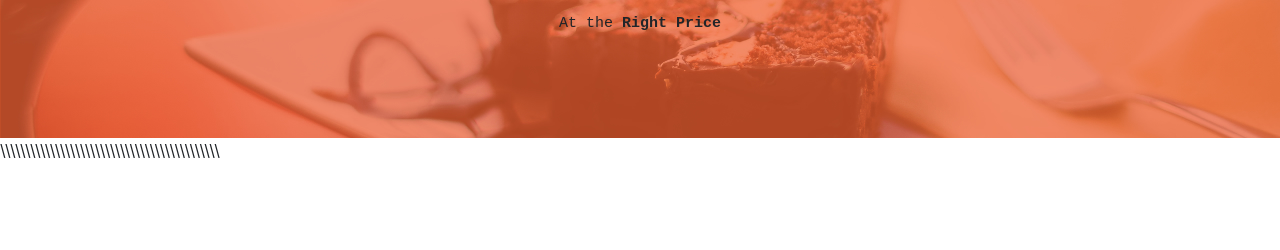
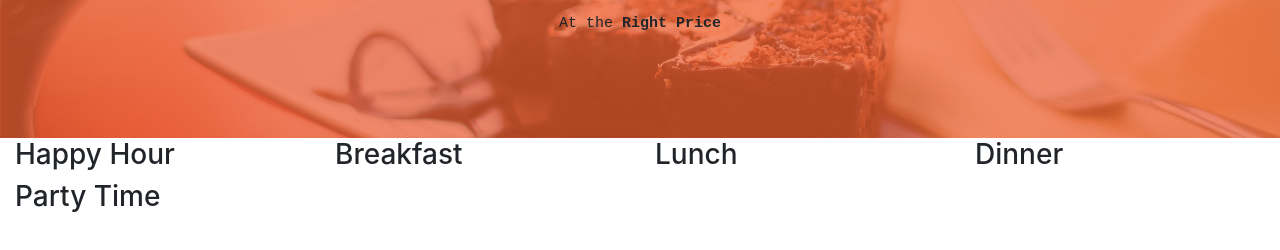
Before and after one commit to IsaacMorzy/anitas-kitchen, a plain HTML site: page index.html in a window 1280 px wide. Shown: the part 362-612 px from the top of the page. Drawn offline with Linux system fonts and the light colour scheme; a small style sheet from the web is missing.

Commit message:
Add the second section;'Breakfast','Lunch','Dinner'

```diff
--- a/index.html
+++ b/index.html
@@ -29,31 +29,39 @@
       <p>At the <b>Right Price</b></p>
     </nav>
 
-  <!--  <section class="section1">
+  <section class="sectiona">
         <div class=container-fluid>
             <div class="row">
-                <div class="col-sm-3">
+                <div class="col-3">
+                  <div id="happyhour">
                     <h3>Happy Hour</h3>
+                    </div>
+                  <div id="partytime">
                     <h3>Party Time</h3>
+                  </div>
                 </div>
-                <div class="col-sm-3">
+                <div class="col-3">
+                  <div id="breakfast">
                     <h3>Breakfast</h3>
-                    <img src="images/foodtop/breakfast.jpg" alt="breakfast">
+                    </div>
                 </div>
 
-                <div class="col-sm-3">
+                <div class="col-3">
+                  <div id="lunch">
                     <h3>Lunch</h3>
-                    <img src="images/foodtop/lunch.jpg" alt="lunch">
+                  </div>
                 </div>
 
-                <div class="col-sm-3">
+                <div class="col-3">
+                  <div id="dinner">
                     <h3>Dinner</h3>
-                    <img src="images/foodtop/dinner.jpg" alt="dinner">
+                </div>
                 </div>
             </div>
+          </div>
 
     </section>
-    <section class="section2">
+    <!--<section class="section2">
         <div class=container-fluid>
 
             <div class="row">
@@ -122,4 +130,3 @@
 </body>
 
 </html>
-\\\\\\\\\\\\\\\\\\\\\\\\\\\\\\\\\\\\\\\\\\\\
```
